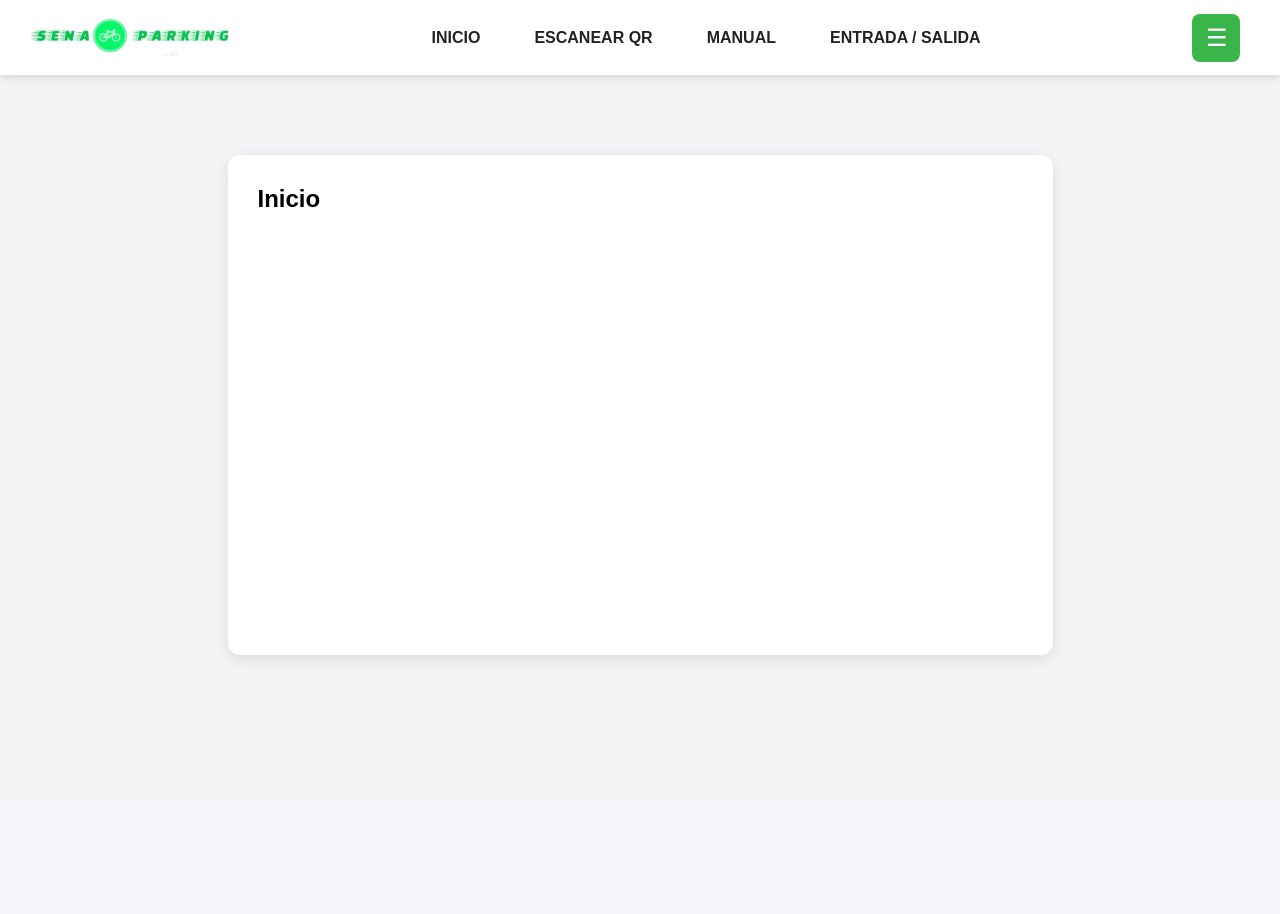
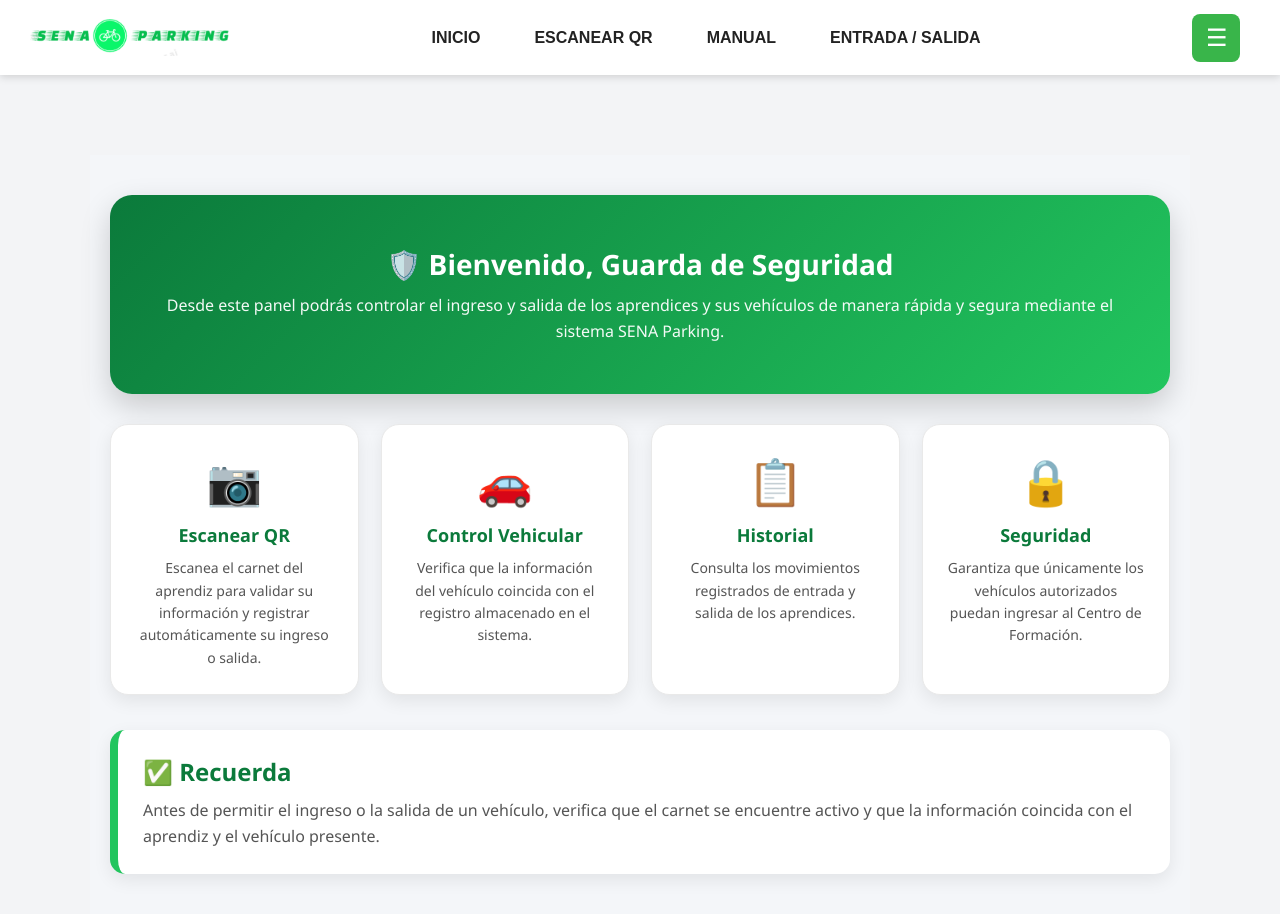
Before and after one commit to Juanysantiago/proyectosena-back-y-front, a React (Vite) app in the folder Front/: page /dashboard-guarda in a window 1280 px wide. Shown: the top 914 px of the page. Before the commit the page ends 800 px from the top, so only its background shows below. Built offline with nearby package versions, Linux system fonts and the light colour scheme.

Commit message:
Chore:Se ponen estilos (guarda)

```diff
--- /dev/null
+++ b/Front/src/Styles/guarda/EntradaSalida.css
@@ -0,0 +1,98 @@
+.es-container{
+  max-width: 1100px;
+  margin: auto;
+  padding: 40px 20px;
+  font-family: 'Segoe UI', sans-serif;
+  background: #f4f6f9;
+}
+
+/* ===== HEADER ===== */
+.es-header{
+  background: linear-gradient(135deg, #0b7a3b, #22c55e);
+  color: white;
+  padding: 45px 25px;
+  border-radius: 20px;
+  text-align: center;
+  box-shadow: 0 12px 30px rgba(0,0,0,.18);
+  margin-bottom: 25px;
+}
+
+.es-header h1{
+  margin-bottom: 8px;
+  font-size: 26px;
+}
+
+.es-header p{
+  opacity: 0.9;
+  font-size: 15px;
+}
+
+/* ===== CARD ===== */
+.es-card{
+  background: white;
+  border-radius: 18px;
+  padding: 20px;
+  box-shadow: 0 8px 22px rgba(0,0,0,.10);
+  overflow-x: auto;
+}
+
+/* ===== TABLE ===== */
+.es-table{
+  width: 100%;
+  border-collapse: collapse;
+  min-width: 800px;
+}
+
+.es-table th{
+  background: #0b7a3b;
+  color: white;
+  padding: 14px;
+  text-align: left;
+  font-size: 14px;
+}
+
+.es-table td{
+  padding: 12px;
+  border-bottom: 1px solid #eee;
+  color: #333;
+  font-size: 14px;
+}
+
+.es-table tr:hover{
+  background: #f1fdf4;
+}
+
+/* ===== ESTADOS ===== */
+.estado-verde{
+  color: #0b7a3b;
+  font-weight: bold;
+}
+
+.estado-rojo{
+  color: #d32f2f;
+  font-weight: bold;
+}
+
+/* ===== LOADING ===== */
+.es-loading{
+  text-align: center;
+  margin: 15px 0;
+  color: #555;
+}
+
+/* ===== ERROR ===== */
+.es-error{
+  background: #ffe5e5;
+  color: #d32f2f;
+  padding: 12px;
+  border-radius: 10px;
+  margin-bottom: 20px;
+  text-align: center;
+}
+
+/* ===== EMPTY ===== */
+.es-empty{
+  text-align: center;
+  padding: 20px;
+  color: #777;
+}
--- a/Front/src/Styles/guarda/EscanearQR.css
+++ b/Front/src/Styles/guarda/EscanearQR.css
@@ -1,56 +1,119 @@
-.escanear-container {
-  display: flex;
-  flex-direction: column;
-  align-items: center;
-  padding: 30px;
+.escanear-container{
+  max-width: 900px;
+  margin: auto;
+  padding: 40px 20px;
+  font-family: 'Segoe UI', sans-serif;
+  background: #f4f6f9;
 }
 
-.titulo-qr {
-  color: #2e7d32;
-  margin-bottom: 25px;
+/* ===== BANNER ===== */
+.titulo-qr{
+  background: linear-gradient(135deg, #0b7a3b, #22c55e);
+  color: white;
+  padding: 45px 25px;
+  border-radius: 20px;
+  text-align: center;
+  font-size: 26px;
+  font-weight: bold;
+  box-shadow: 0 12px 30px rgba(0,0,0,.18);
+  margin-bottom: 30px;
+  animation: fadeIn 0.5s ease-in-out;
 }
 
-.camara-imagen {
-  width: 220px;
-  margin-bottom: 25px;
+/* ===== CARD PRINCIPAL (CONTENEDOR ESCANER) ===== */
+.scanner-card{
+  background: white;
+  border-radius: 18px;
+  padding: 35px;
+  text-align: center;
+  box-shadow: 0 8px 22px rgba(0,0,0,.10);
+  border-left: 8px solid #22c55e;
+  transition: 0.3s ease;
 }
 
-.btn-escanear {
-  background: #4caf50;
+.scanner-card:hover{
+  transform: translateY(-6px);
+  box-shadow: 0 14px 35px rgba(0,0,0,.15);
+}
+
+/* ===== ICONO CAMARA ===== */
+.camara-imagen{
+  width: 200px;
+  margin-bottom: 20px;
+  transition: 0.3s ease;
+}
+
+.camara-imagen:hover{
+  transform: scale(1.05);
+}
+
+/* ===== BOTON ===== */
+.btn-escanear{
+  background: #22c55e;
   color: white;
   border: none;
-  padding: 12px 35px;
-  border-radius: 8px;
+  padding: 14px 45px;
+  border-radius: 10px;
+  font-size: 16px;
+  font-weight: bold;
   cursor: pointer;
-  font-size: 17px;
-  font-weight: bold;
+  box-shadow: 0 6px 18px rgba(0,0,0,.15);
+  transition: all 0.3s ease;
+  margin-top: 10px;
 }
 
-.btn-escanear:hover {
-  background: #2e7d32;
+.btn-escanear:hover{
+  background: #0b7a3b;
+  transform: translateY(-3px);
 }
 
-#reader {
-  width: 450px;
-  max-width: 100%;
-  margin-top: 20px;
+/* ===== CAMARA QR ===== */
+#reader{
+  width: 100%;
+  max-width: 500px;
+  margin: 25px auto 0;
+  border-radius: 16px;
+  overflow: hidden;
+  box-shadow: 0 8px 20px rgba(0,0,0,.12);
+  background: white;
+  padding: 10px;
 }
 
-.resultado-qr {
-  margin-top: 20px;
-  background: #e8f5e9;
-  border: 1px solid #4caf50;
-  padding: 15px;
-  border-radius: 10px;
-  width: 100%;
-  max-width: 500px;
+/* ===== RESULTADO ===== */
+.resultado-qr{
+  margin-top: 25px;
+  background: #ffffff;
+  border-left: 8px solid #22c55e;
+  padding: 20px;
+  border-radius: 14px;
+  box-shadow: 0 8px 20px rgba(0,0,0,.08);
+  text-align: left;
 }
 
-.resultado-qr h3 {
-  color: #2e7d32;
+.resultado-qr h3{
+  color: #0b7a3b;
   margin-bottom: 10px;
 }
 
-.resultado-qr p {
+.resultado-qr p{
+  color: #444;
   word-break: break-word;
 }
+
+/* ===== ANIMACION ===== */
+@keyframes fadeIn{
+  from{opacity:0; transform: translateY(-10px);}
+  to{opacity:1; transform: translateY(0);}
+}
+
+/* ===== RESPONSIVE ===== */
+@media (max-width: 600px){
+  .titulo-qr{
+    font-size: 20px;
+    padding: 30px 15px;
+  }
+
+  .scanner-card{
+    padding: 20px;
+  }
+}
--- /dev/null
+++ b/Front/src/Styles/guarda/InicioGuarda.css
@@ -0,0 +1,127 @@
+.inicio-guarda{
+    max-width: 1100px;
+    margin: auto;
+    padding: 40px 20px;
+    font-family: 'Segoe UI', sans-serif;
+    background: #f4f6f9;
+}
+
+/* ===== BANNER ===== */
+.banner-guarda{
+    background: linear-gradient(135deg, #0b7a3b, #22c55e);
+    color: white;
+    padding: 50px 30px;
+    border-radius: 22px;
+    text-align: center;
+    box-shadow: 0 12px 30px rgba(0,0,0,.18);
+    margin-bottom: 30px;
+    animation: fadeIn 0.6s ease-in-out;
+}
+
+.banner-guarda h1{
+    font-size: 28px;
+    margin-bottom: 10px;
+}
+
+.banner-guarda p{
+    font-size: 16px;
+    opacity: 0.95;
+    line-height: 1.6;
+}
+
+/* ===== GRID CARDS ===== */
+.cards-guarda{
+    display: grid;
+    grid-template-columns: repeat(auto-fit, minmax(240px, 1fr));
+    gap: 22px;
+}
+
+/* ===== CARD ===== */
+.card-guarda{
+    background: white;
+    padding: 25px;
+    border-radius: 18px;
+    text-align: center;
+    border: 1px solid #e9e9e9;
+    box-shadow: 0 6px 18px rgba(0,0,0,.08);
+    transition: all 0.3s ease;
+    cursor: pointer;
+}
+
+.card-guarda:hover{
+    transform: translateY(-10px);
+    box-shadow: 0 16px 35px rgba(0,0,0,.15);
+    border-color: #22c55e;
+}
+
+/* ICONOS */
+.icono{
+    font-size: 45px;
+    margin-bottom: 12px;
+    transition: transform 0.3s ease;
+}
+
+.card-guarda:hover .icono{
+    transform: scale(1.2);
+}
+
+/* TITULO */
+.card-guarda h3{
+    color: #0b7a3b;
+    margin-bottom: 10px;
+    font-size: 18px;
+}
+
+/* TEXTO */
+.card-guarda p{
+    color: #555;
+    line-height: 1.6;
+    font-size: 14px;
+}
+
+/* ===== MENSAJE FINAL ===== */
+.mensaje-final{
+    margin-top: 35px;
+    background: white;
+    border-left: 8px solid #22c55e;
+    padding: 25px;
+    border-radius: 15px;
+    box-shadow: 0 6px 18px rgba(0,0,0,.08);
+}
+
+.mensaje-final h2{
+    color: #0b7a3b;
+    margin-bottom: 10px;
+}
+
+.mensaje-final p{
+    color: #555;
+    line-height: 1.6;
+}
+
+/* ===== ANIMACIÓN ===== */
+@keyframes fadeIn{
+    from{
+        opacity: 0;
+        transform: translateY(-10px);
+    }
+    to{
+        opacity: 1;
+        transform: translateY(0);
+    }
+}
+
+/* ===== RESPONSIVE ===== */
+@media (max-width: 600px){
+    .banner-guarda{
+        padding: 35px 20px;
+    }
+
+    .banner-guarda h1{
+        font-size: 22px;
+    }
+
+    .card-guarda{
+        padding: 20px;
+    }
+}
--- a/Front/src/pages/guarda/EntradaSalidaCrud.jsx
+++ b/Front/src/pages/guarda/EntradaSalidaCrud.jsx
@@ -1,5 +1,6 @@
 import { useEffect, useState } from "react";
 import { entradaSalidaApi } from "../../api/entradaSalidaApi";
+import "../../Styles/guarda/EntradaSalida.css";
 
 export default function EntradaSalidaCrud() {
   const [items, setItems] = useState([]);
@@ -38,28 +39,24 @@ export default function EntradaSalidaCrud() {
   }, []);
 
   return (
-    <div className="container">
-      <div className="card">
-        <h1 className="title">🚪 Historial de Entradas y Salidas</h1>
+    <div className="es-container">
 
-        {loading && <p>⏳ Cargando...</p>}
+      <div className="es-header">
+        <h1>🚪 Historial de Entradas y Salidas</h1>
+        <p>Control en tiempo real de aprendices y vehículos</p>
+      </div>
+
+      {loading && <p className="es-loading">⏳ Cargando datos...</p>}
 
       {error && (
-          <div
-            style={{
-              background: "#ffe5e5",
-              color: "#d32f2f",
-              padding: 12,
-              borderRadius: 8,
-              marginBottom: 20,
-            }}
-          >
+        <div className="es-error">
           {error}
         </div>
       )}
 
-        <div className="card">
-          <table>
+      <div className="es-card">
+
+        <table className="es-table">
           <thead>
             <tr>
               <th>ID</th>
@@ -67,8 +64,8 @@ export default function EntradaSalidaCrud() {
               <th>Aprendiz</th>
               <th>Vehículo</th>
               <th>Placa / Serial</th>
-                <th>Hora Entrada</th>
-                <th>Hora Salida</th>
+              <th>Entrada</th>
+              <th>Salida</th>
               <th>Estado</th>
             </tr>
           </thead>
@@ -86,42 +83,38 @@ export default function EntradaSalidaCrud() {
                   </td>
 
                   <td>{item.aprendiz}</td>
-
                   <td>{item.vehiculo}</td>
-
                   <td>{item.placaSerial}</td>
 
                   <td>
                     {item.hora_entrada
-                        ? new Date(item.hora_entrada).toLocaleTimeString(
-                            "es-CO"
-                          )
+                      ? new Date(item.hora_entrada).toLocaleTimeString("es-CO")
                       : "-"}
                   </td>
 
                   <td>
                     {item.hora_salida
-                        ? new Date(item.hora_salida).toLocaleTimeString(
-                            "es-CO"
-                          )
+                      ? new Date(item.hora_salida).toLocaleTimeString("es-CO")
                       : "-"}
                   </td>
 
                   <td>
+                    <span className={item.estado === "dentro" ? "estado-verde" : "estado-rojo"}>
                       {item.estado === "dentro" ? "🟢 Dentro" : "🔴 Fuera"}
+                    </span>
                   </td>
                 </tr>
               ))
             ) : (
               <tr>
-                  <td colSpan="7" style={{ textAlign: "center" }}>
+                <td colSpan="8" className="es-empty">
                   No hay registros
                 </td>
               </tr>
             )}
           </tbody>
         </table>
-        </div>
+
       </div>
     </div>
   );
--- a/Front/src/pages/guarda/InicioGuarda.jsx
+++ b/Front/src/pages/guarda/InicioGuarda.jsx
@@ -1,7 +1,51 @@
+import "../../Styles/guarda/InicioGuarda.css"
+
 export default function InicioGuarda() {
   return (
-    <div className="content-box">
-      <h2>Inicio</h2>
+    <div className="inicio-guarda">
+
+      <div className="banner-guarda">
+        <h1>🛡️ Bienvenido, Guarda de Seguridad</h1>
+        <p>
+          Desde este panel podrás controlar el ingreso y salida de los aprendices y sus vehículos de manera rápida y segura mediante el sistema SENA Parking.
+        </p>
+      </div>
+
+      <div className="cards-guarda">
+
+        <div className="card-guarda">
+          <div className="icono">📷</div>
+          <h3>Escanear QR</h3>
+          <p>Escanea el carnet del aprendiz para validar su información y registrar automáticamente su ingreso o salida.</p>
+        </div>
+
+        <div className="card-guarda">
+          <div className="icono">🚗</div>
+          <h3>Control Vehicular</h3>
+          <p>Verifica que la información del vehículo coincida con el registro almacenado en el sistema.</p>
+        </div>
+
+        <div className="card-guarda">
+          <div className="icono">📋</div>
+          <h3>Historial</h3>
+          <p>Consulta los movimientos registrados de entrada y salida de los aprendices.</p>
+        </div>
+
+        <div className="card-guarda">
+          <div className="icono">🔒</div>
+          <h3>Seguridad</h3>
+          <p>Garantiza que únicamente los vehículos autorizados puedan ingresar al Centro de Formación.</p>
+        </div>
+
+      </div>
+
+      <div className="mensaje-final">
+        <h2>✅ Recuerda</h2>
+        <p>
+          Antes de permitir el ingreso o la salida de un vehículo, verifica que el carnet se encuentre activo y que la información coincida con el aprendiz y el vehículo presente.
+        </p>
+      </div>
+
     </div>
   );
 }
```
Also changed, not shown: Front/src/Styles/ManualUso.css (+94 -55 lines). Lines whose indentation alone changed are shown as unchanged.
